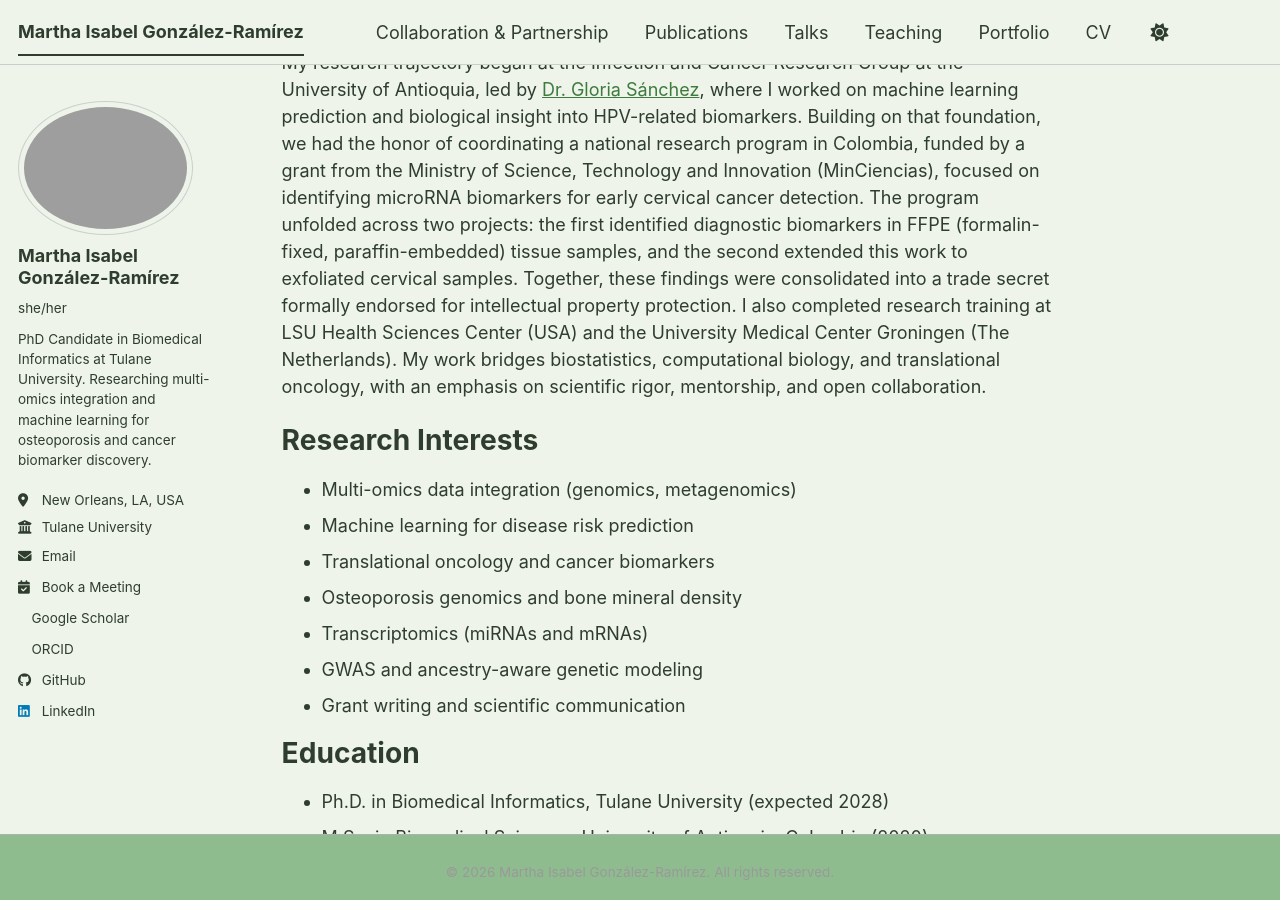
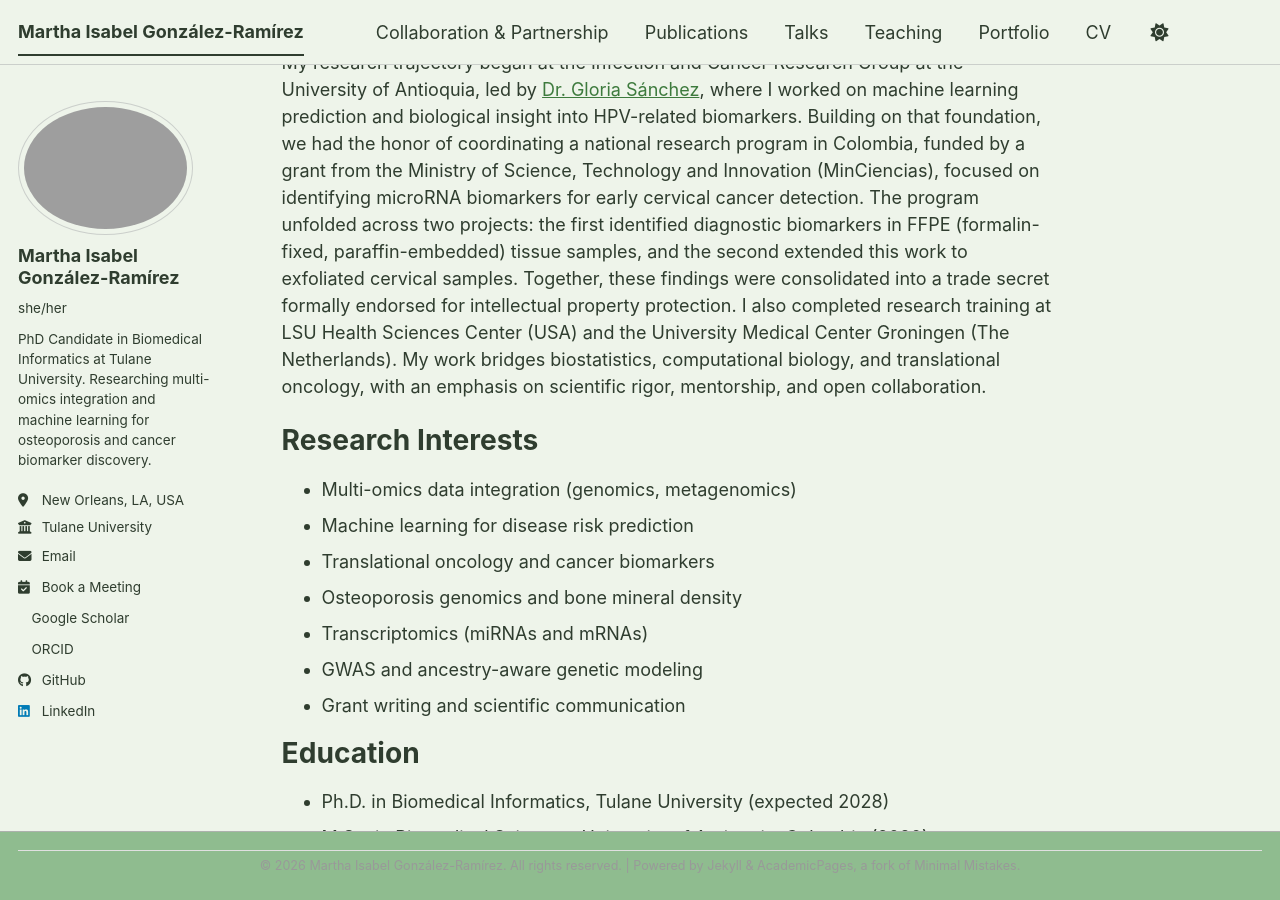
Before and after one commit to migonzalezr/migonzalezr.github.io, a Jekyll site: the page built from _pages/about.md, in a window 1280 px wide and 900 px high, scrolled down 571 px. Built offline with Jekyll 4.4.1, drawn with Linux system fonts in a browser that asks for light colours; a style sheet for code colours, icons or effects is not loaded.

Commit message:
Make footer thinner and add proper credits to Jekyll, AcademicPages, and Minimal Mistakes

```diff
--- a/_includes/footer.html
+++ b/_includes/footer.html
@@ -1,3 +1,3 @@
-<div class="page__footer-copyright" style="font-size: 0.75em; text-align: center; margin-top: 2em; color: #999;">
-  &copy; {{ site.time | date: '%Y' }} {{ site.name | default: site.title }}. All rights reserved.
+<div class="page__footer-copyright" style="font-size: 0.70em; text-align: center; padding: 0.5em 0; color: #999; border-top: 1px solid #e0e0e0;">
+  &copy; {{ site.time | date: '%Y' }} {{ site.name | default: site.title }}. All rights reserved. | Powered by <a href="https://jekyllrb.com" rel="nofollow">Jekyll</a> &amp; <a href="https://github.com/academicpages/academicpages.github.io">AcademicPages</a>, a fork of <a href="https://mademistakes.com/work/minimal-mistakes-jekyll-theme/" rel="nofollow">Minimal Mistakes</a>.
 </div>
```
